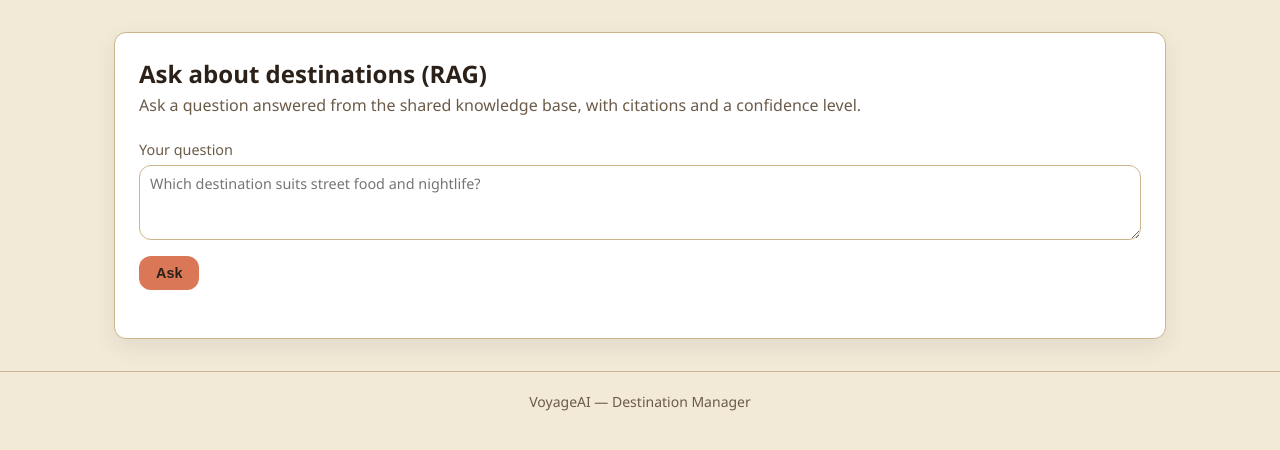
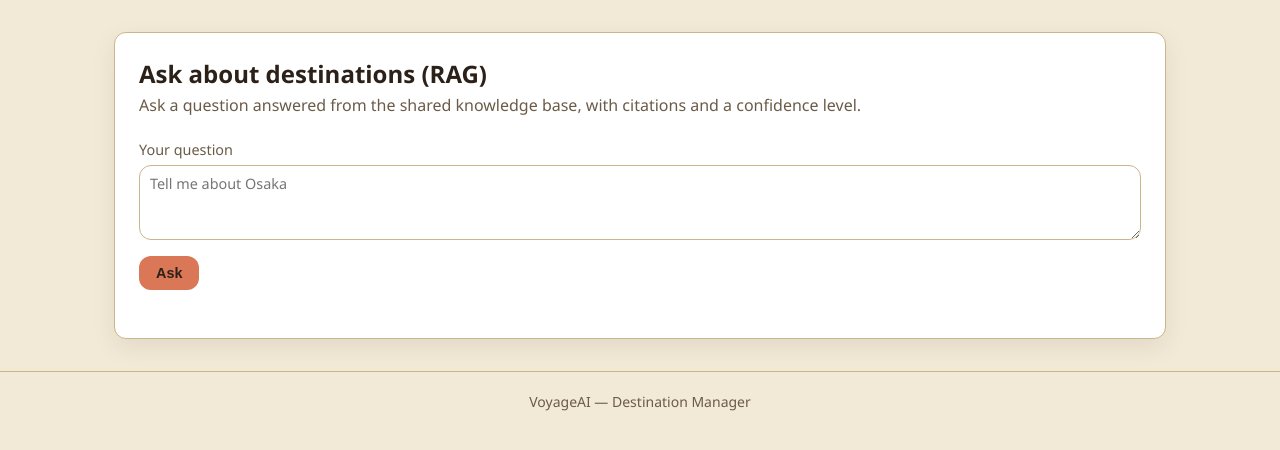
Before and after one commit to Flynn-Jones/voyage-ai, a Flask app: page /ask in a window 1280 px wide. Shown: the part 119-569 px from the top of the page. Run offline with Flask 3, Linux system fonts and the light colour scheme; some libraries are stand-ins or nearby versions.

Commit message:
fix: update Destination RAG example question

```diff
--- a/student-1/frontend/templates/ask.html
+++ b/student-1/frontend/templates/ask.html
@@ -16,7 +16,7 @@
         hx-indicator="#ask-spinner">
     <label class="full-width">
       <span>Your question</span>
-      <textarea name="question" rows="3" required maxlength="500" placeholder="Which destination suits street food and nightlife?">{{ question }}</textarea>
+      <textarea name="question" rows="3" required maxlength="500" placeholder="Tell me about Osaka">{{ question }}</textarea>
     </label>
     <div class="form-actions">
       <button class="button button--primary" type="submit">Ask</button>
```
